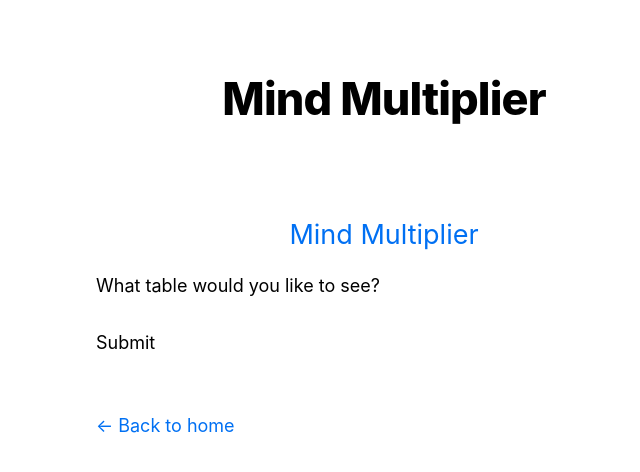
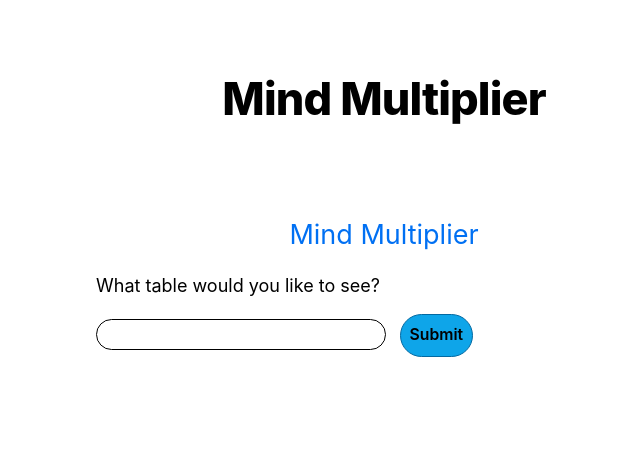
Before and after one commit to vineeth-pradhan/mind-multiplier, a Next.js app: page / in a window 1280 px wide. Shown: the top 472 px of the page, without its empty margins (256-896 px from the left). Built offline with nearby package versions, Linux system fonts and the light colour scheme.

Commit message:
Tailwind done

```diff
--- a/components/layout.js
+++ b/components/layout.js
@@ -40,13 +40,6 @@ export default function Layout({ children, home }) {
         )}
       </header>
       <main>{children}</main>
-      {!home && (
-        <div className={styles.backToHome}>
-          <Link href="/">
-            ← Back to home
-          </Link>
-        </div>
-      )}
     </div>
   )
 }
--- a/components/tables/new.js
+++ b/components/tables/new.js
@@ -10,15 +10,19 @@ export default function NewTable(){
           Mind Multiplier
         </title>
       </Head>
-      <div class="get-new-table-input">
+      <div className="get-new-table-input">
         <div>
           <label> What table would you like to see? </label>
+        </div>
+        <div className="mt-3">
           <span>
-            <input type="text" />
+            <input type="text" name="which-table" className="border border-black rounded-full" />
           </span>
-        </div>
-        <div>
-          <button type="submit">Submit</button>
+          <span>
+            <button className="ml-3 px-2 py-2 font-semibold rounded-full border border-sky-700 text-sm bg-sky-500 hover:bg-sky-700">
+              Submit
+            </button>
+          </span>
         </div>
       </div>
     </Layout>
--- a/tailwind.config.js
+++ b/tailwind.config.js
@@ -2,6 +2,8 @@
 module.exports = {
   content: [
     './components/**/*.{js,ts,jsx,tsx,mdx}',
+    "./pages/**/*.{js,ts,jsx,tsx,mdx}",
+    "./components/**/*.{js,ts,jsx,tsx,mdx}"
   ],
   theme: {
     extend: {},
```
